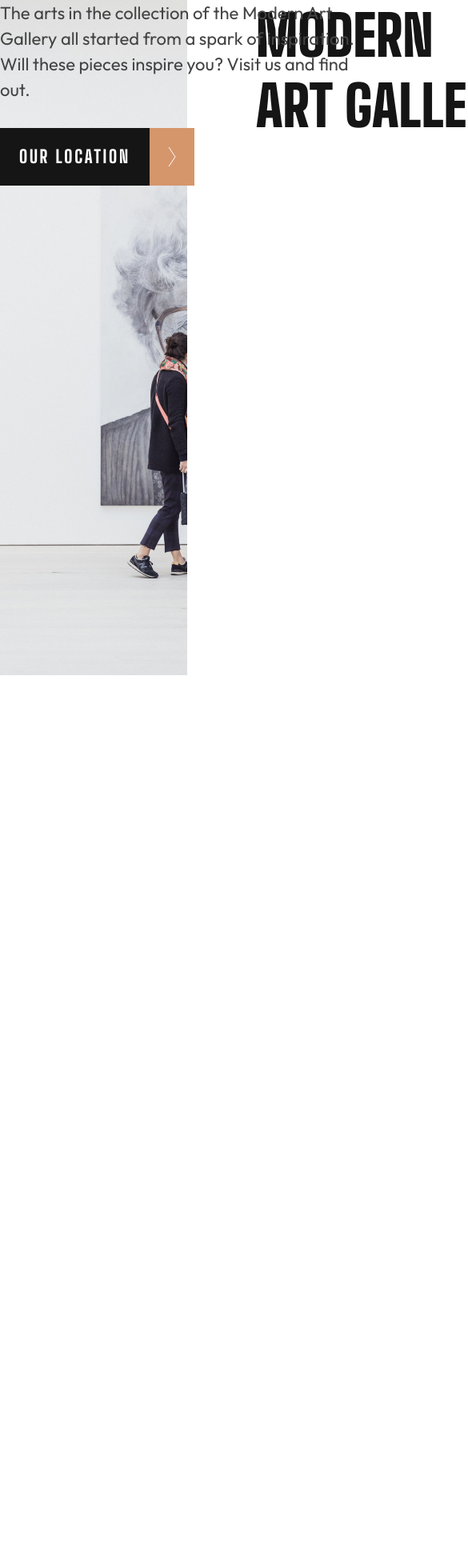
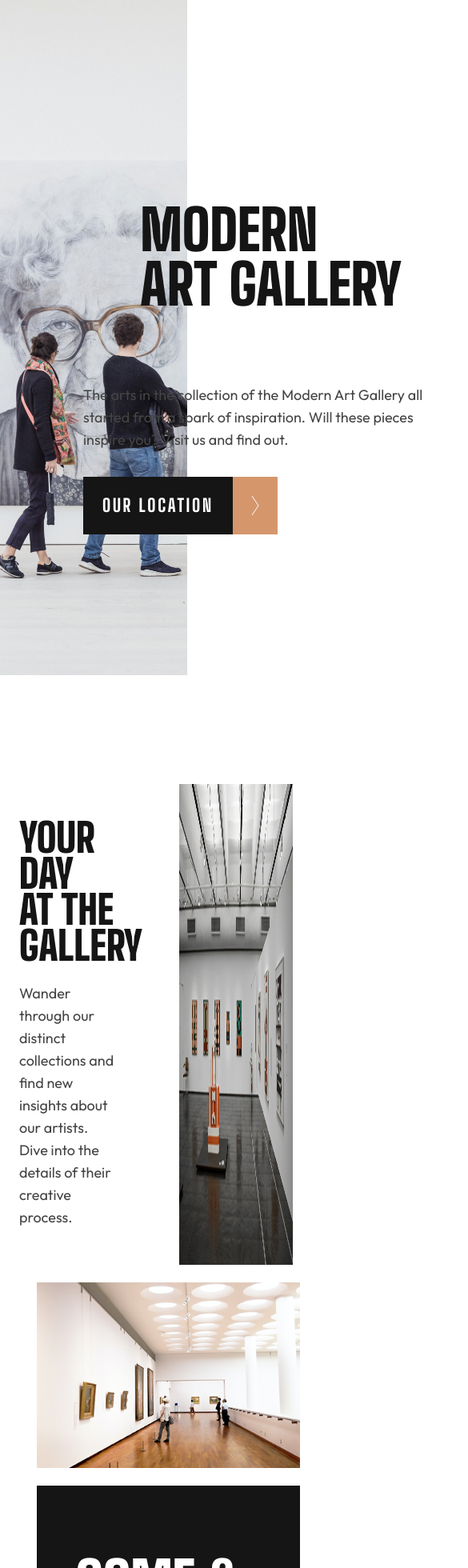
Before and after one commit to JlordS32/Art-Gallery, a React (Vite) app: page / in a window 390 px wide. Shown: the top 1960 px of the page at 80% size, 585 px wide, since content can reach past the window. Before the commit the page ends 844 px from the top, so only its background shows below. Built offline with nearby package versions, Linux system fonts and the light colour scheme.

Commit message:
working on showcase media queries

```diff
--- a/src/components/Footer.tsx
+++ b/src/components/Footer.tsx
@@ -10,12 +10,12 @@ type FooterProps = {
    className?: string;
 };
 
-const Footer = ({ className = "" }) => {
+const Footer = ({ className = "" }: FooterProps) => {
    return (
       <footer
          className={`flex bg-black text-white relative bottom-0 p-[4rem] gap-[7rem] ${className}`}
       >
-         <h4 className="">
+         <h4 className="text-inherit">
             Modern <br /> Art Gallery
          </h4>
          <p className="text-sm flex-1">
--- a/src/components/Hero.tsx
+++ b/src/components/Hero.tsx
@@ -2,7 +2,6 @@ import { Link } from "react-router-dom";
 import Button from "./Button";
 
 const Hero = () => {
-
    return (
       <section className="hero">
          <div className="hero-img">
@@ -17,8 +16,8 @@ const Hero = () => {
                   Modern <br />
                   Art Gallery
                </span>
-               <div className="w-[450px] absolute top-[15rem] right-[-20rem] max-xl:top-[30rem] max-xl:right-[-10rem] max-lg:top-[0] max-lg:left-[0rem]">
-                  <p className="mb-[3rem] max-xl:mb-[2rem] text-base text-grey text-wrap">
+               <div className="w-[450px] absolute top-[15rem] right-[-20rem] max-xl:top-[30rem] ">
+                  <p className="mb-[3rem] max-xl:mb-[2rem] text-base text-grey text-wrap max-lg:text-sm">
                      The arts in the collection of the Modern Art Gallery all
                      started from a spark of inspiration. Will these pieces
                      inspire you? Visit us and find out.
--- a/src/components/Showcase.tsx
+++ b/src/components/Showcase.tsx
@@ -1,39 +1,38 @@
 const Showcase = () => {
    return (
-      <section className="w-[1440px] px-[7.5rem] mx-auto mt-[8.5rem]">
+      <section className="w-full max-w-[1440px] px-[7.5rem] mx-auto mt-[8.5rem] max-lg:px-[1.5rem]">
          <div className="flex justify-between mb-[1.4rem]">
-            <div className="mt-[2.8rem]">
-               <h2>
-                  Your day at <br />
-                  the gallery
+            <div className="my-[2.8rem] w-[35%] mr-[5rem]">
+               <h2 className="max-lg:text-[50px] max-lg:leading-[45px]">
+                  Your day at the gallery
                </h2>
-               <p className="w-[350px] mt-[1.45rem]">
+               <p className="w-full mt-[1.45rem] text-base max-xl:text-sm">
                   Wander through our distinct collections and find new insights
                   about our artists. Dive into the details of their creative
                   process.
                </p>
             </div>
-            <div className="w-[635px]">
-               <img src="images/image-1.png" alt="Display Image 1" />
+            <div>
+               <img className="h-full" src="images/image-1.png" alt="Display Image 1" />
             </div>
          </div>
          <div className="flex gap-[1.4rem]">
-            <div className="w-[100%]">
+            <div className="w-full">
                <img
-                  className="w-[100%]"
+                  className="w-full h-full"
                   src="images/image-2.png"
                   alt="Display Image 2"
                />
             </div>
             <div className="flex flex-col gap-[1.4rem]">
-               <div className="w-[100%]">
+               <div className="w-full">
                   <img
-                     className="w-[100%]"
+                     className="w-full"
                      src="images/image-3.png"
                      alt="Display Image 3"
                   />
                </div>
-               <div className="flex items-start justify-center flex-col bg-black text-white flex-1 px-[3rem] gap-[1.45rem]">
+               <div className="flex items-start justify-center flex-col bg-black text-white flex-1 px-[3rem] py-[85px] gap-[1.45rem]">
                   <h2 className="text-white justify-self-start">
                      COME & BE <br /> INSPIRED
                   </h2>
@@ -46,6 +45,6 @@ const Showcase = () => {
          </div>
       </section>
    );
-}
+};
 
 export default Showcase;
--- a/src/index.scss
+++ b/src/index.scss
@@ -58,7 +58,7 @@
             /* Positioning */
             @apply absolute top-[25%] left-[20rem];
             /* Media queries */
-            @apply max-lg:right-[0rem] max-lg:top-[0%];
+            @apply max-lg:left-[75%] max-lg:top-[30%] max-lg:leading-[4.25rem];
          }
       }
 
@@ -80,7 +80,7 @@
          }
 
          @media screen and (max-width: 1024px) {
-            background-position: 0;
+            background-position: center;
             background-size: cover;
          }
       }
--- a/src/pages/Home.tsx
+++ b/src/pages/Home.tsx
@@ -6,8 +6,8 @@ const Home = () => {
    return (
       <main>
          <Hero />
-         {/* <Showcase />
-         <Footer /> */}
+         <Showcase />
+         <Footer className="text-white mt-[15rem]" />
       </main>
    );
 };
```
